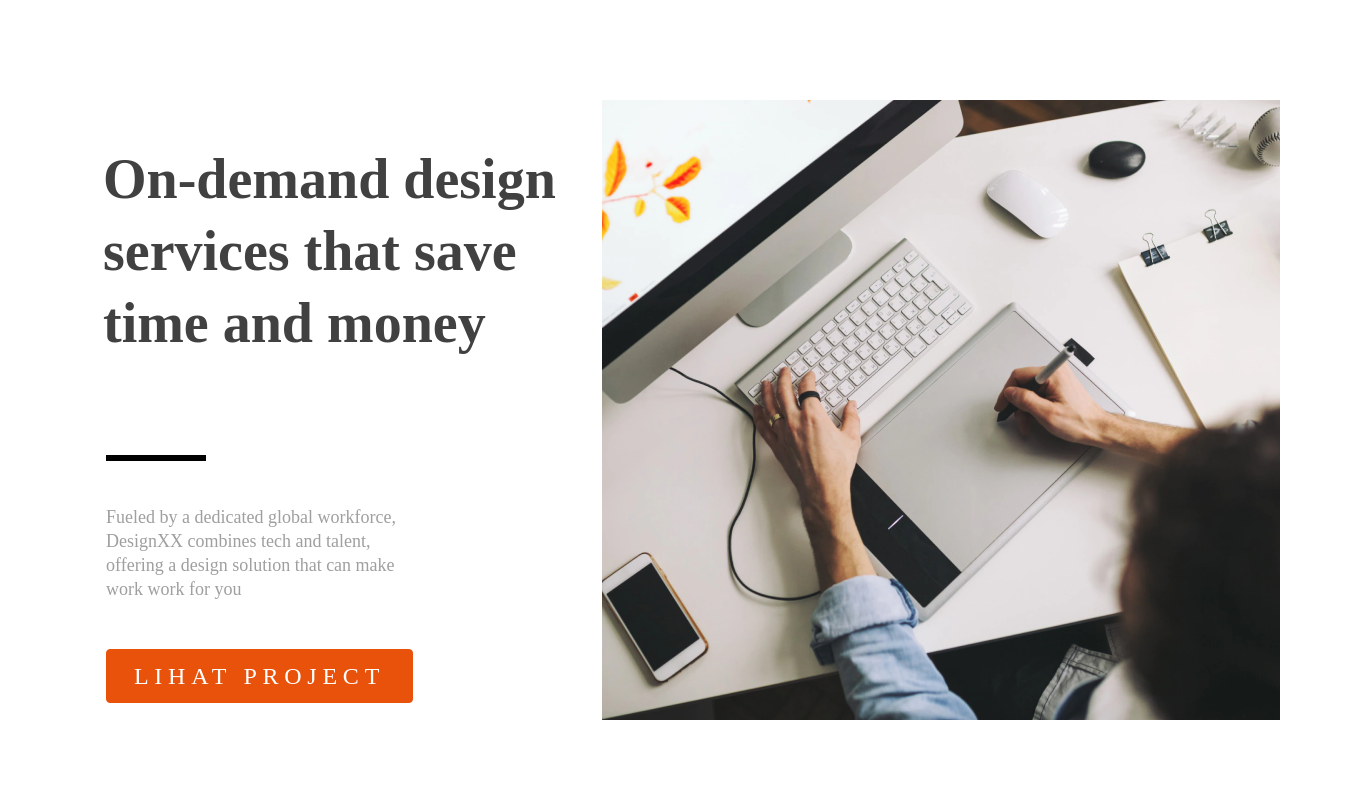
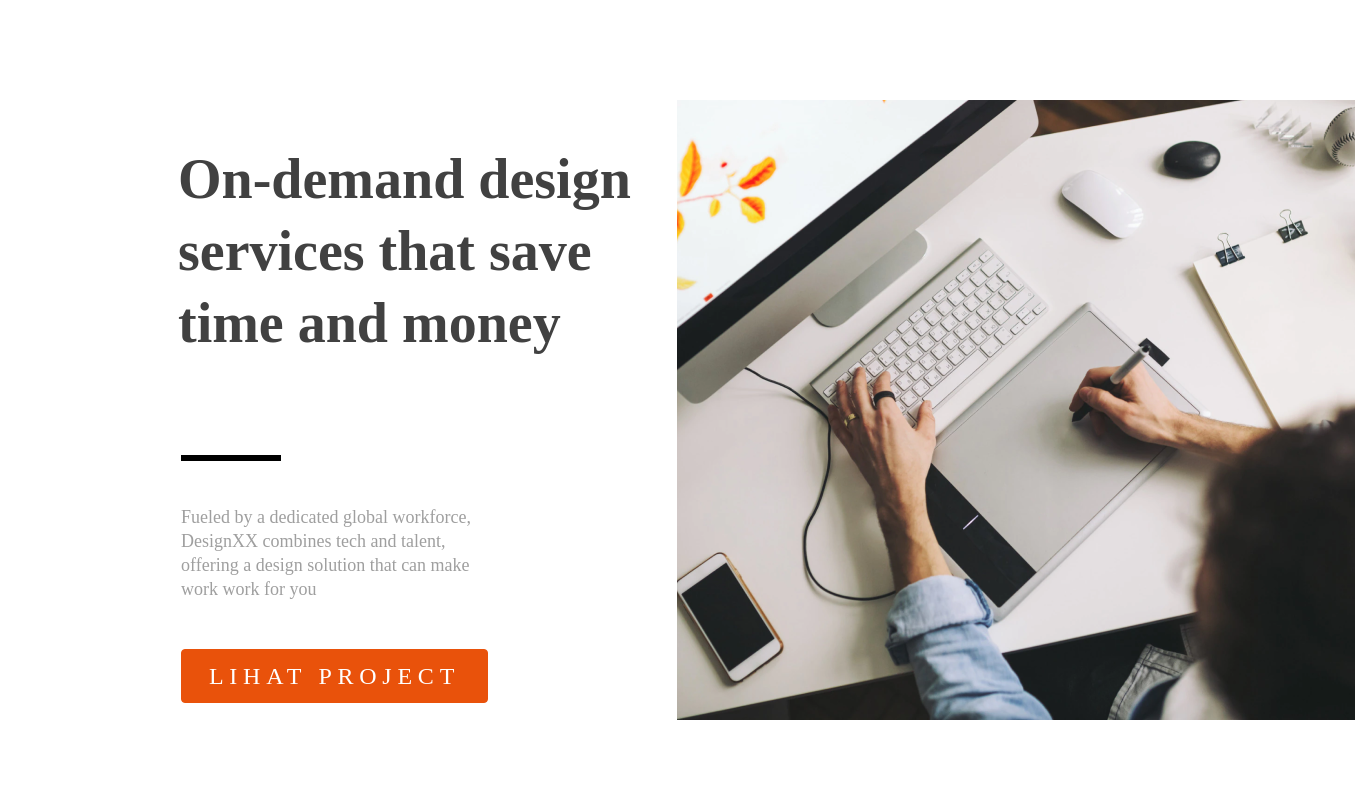
Before and after one commit to adityailhamss/designxx, a React (Create React App) app: page / in a window 1280 px wide. Shown: the top 800 px of the page, 1355 px wide, since content can reach past the window. Built offline with nearby package versions, Linux system fonts and the light colour scheme.

Commit message:
LandingPage

```diff
--- a/src/App.css
+++ b/src/App.css
@@ -2,6 +2,7 @@
   position: relative;
   width: 1280px;
   height: 5893px;
+  left: 75px;
 
   background: #FFFFFF;
 }
```
